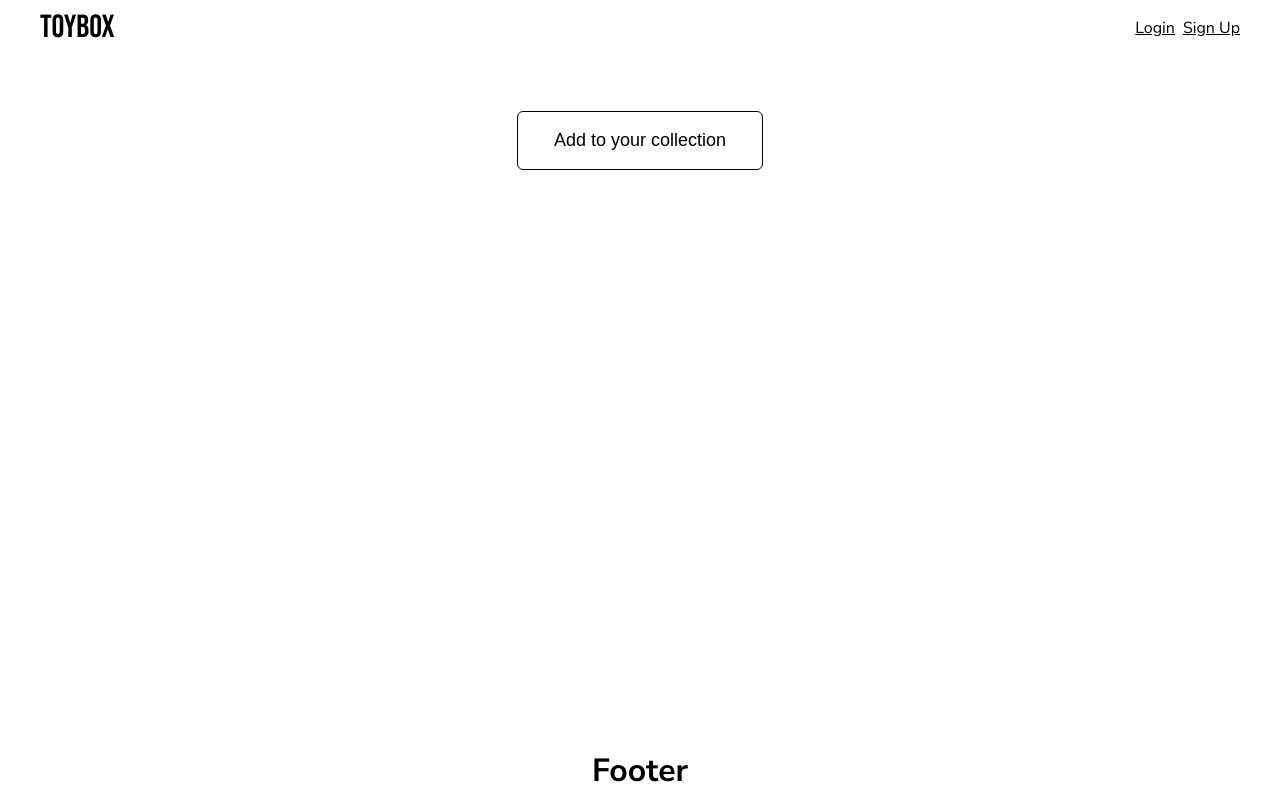
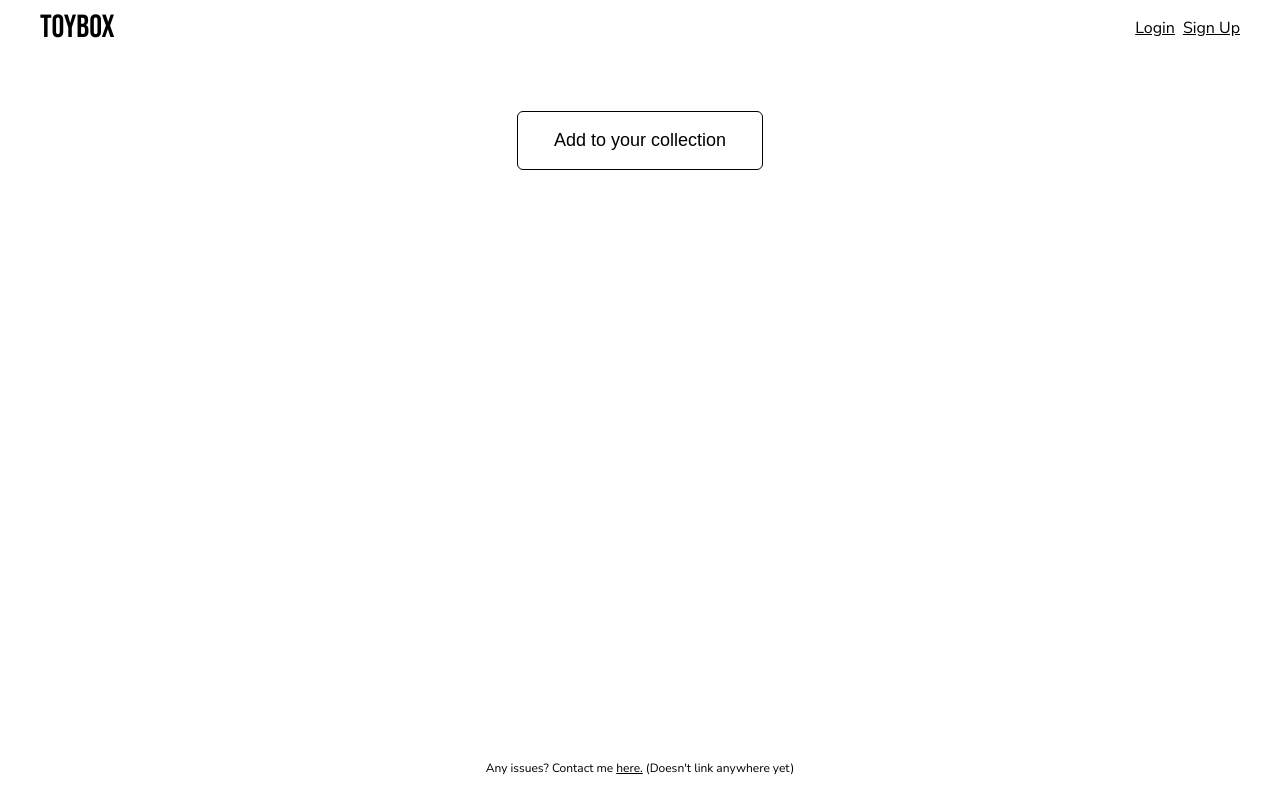
Before and after one commit to Waldoz53/toybox, a Next.js app: page / in a window 1280 px wide. Built offline with nearby package versions, Linux system fonts and the light colour scheme; no server answers; the database is empty.

Commit message:
update some css and footer

```diff
--- a/src/app/globals.css
+++ b/src/app/globals.css
@@ -163,4 +163,8 @@ a {
 .footer {
   margin: auto auto 0 auto;
   max-width: 1200px;
+  padding: 3em 0 1em
 }
+.footer p {
+  font-size: 12px;
+}
--- a/src/components/Footer.tsx
+++ b/src/components/Footer.tsx
@@ -1,3 +1,7 @@
 export default function Footer() {
-  return(<h1 className="footer">Footer</h1>)
+  return(
+    <div className="footer">
+      <p>Any issues? Contact me <a href="">here.</a> (Doesn't link anywhere yet)</p>
+    </div>
+  )
 }
```
